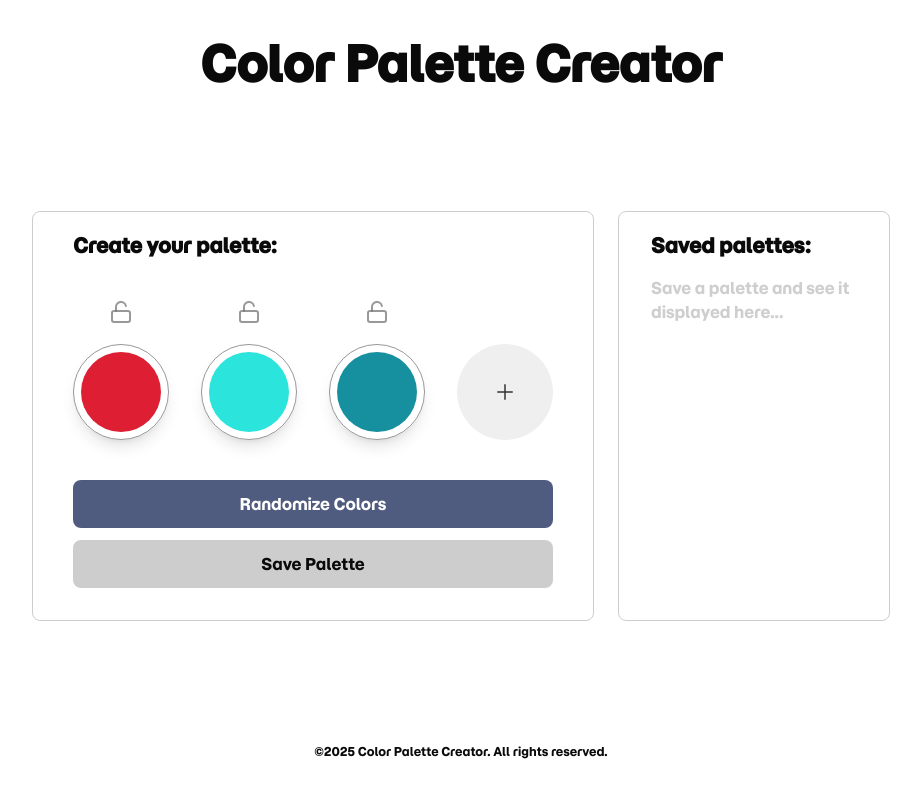
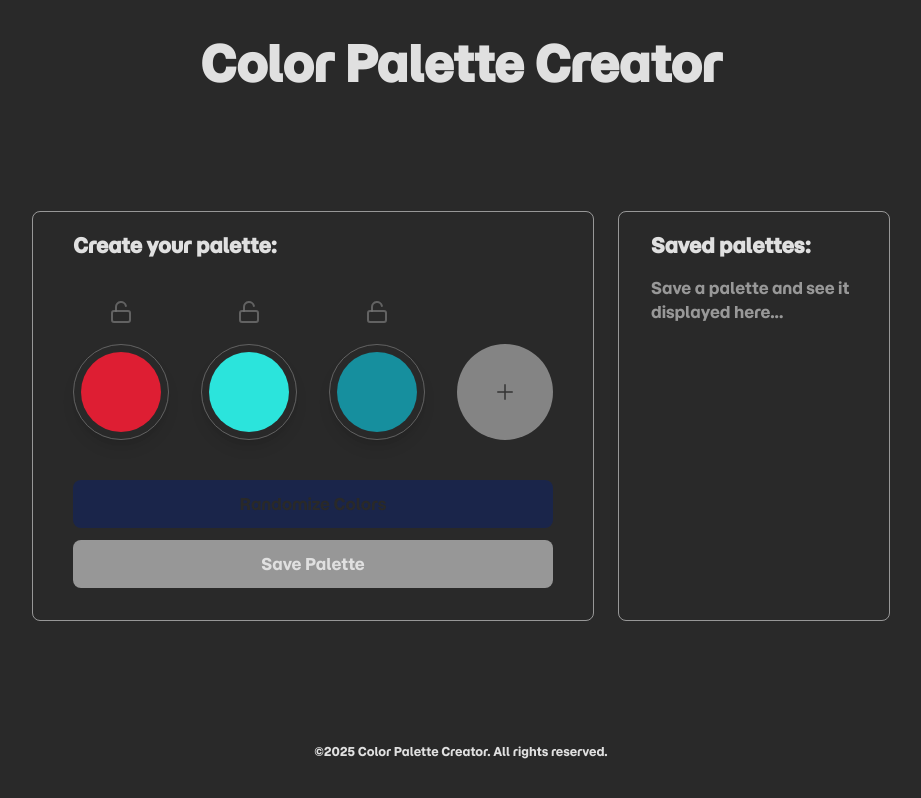
Before and after one commit to DanielG808/color-palette-creator, a Next.js app: page / in a window 1280 px wide. Shown: the whole page, without its empty margins (179-1100 px from the left). Built offline with nearby package versions, Linux system fonts and the light colour scheme.

Commit message:
made dark mode OS sensitive and toggle-able

```diff
--- a/app/globals.css
+++ b/app/globals.css
@@ -1,7 +1,7 @@
 @import "tailwindcss";
 @import "tw-animate-css";
 
-@custom-variant dark (&:is(.dark *));
+@custom-variant dark (&:where(.dark, .dark *));
 
 :root {
   /* light gray */ /* dark gray */
@@ -91,14 +91,14 @@
 
 @media (prefers-color-scheme: dark) {
   :root {
-    --background: #333333;
+    --background: #292929;
     --foreground: #e0e0e0;
   }
 }
 
 .dark {
-  --background: oklch(0.145 0 0);
-  --foreground: oklch(0.985 0 0);
+  --background: #292929;
+  --foreground: #e0e0e0;
   --card: oklch(0.205 0 0);
   --card-foreground: oklch(0.985 0 0);
   --popover: oklch(0.205 0 0);
@@ -136,5 +136,6 @@
   }
   body {
     @apply bg-background text-foreground;
+    transition: background-color 0.3s, color 0.3s;
   }
 }
--- a/app/layout.tsx
+++ b/app/layout.tsx
@@ -21,7 +21,7 @@ export default function RootLayout({
   children: React.ReactNode;
 }>) {
   return (
-    <html lang="en">
+    <html lang="en" className="dark">
       <body
         className={`${momoTrustDisplay.className} flex flex-col items-center min-h-screen p-10 antialiased`}
       >
--- a/components/home-page-link.tsx
+++ b/components/home-page-link.tsx
@@ -3,7 +3,7 @@ import H1 from "@/components/H1";
 export default function HomePageLink() {
   return (
     <a href="/">
-      <H1 className="hover:text-black duration-200 cursor-pointer">
+      <H1 className="hover:text-black dark:hover:text-white duration-200 cursor-pointer">
         Color Palette Creator
       </H1>
     </a>
```
